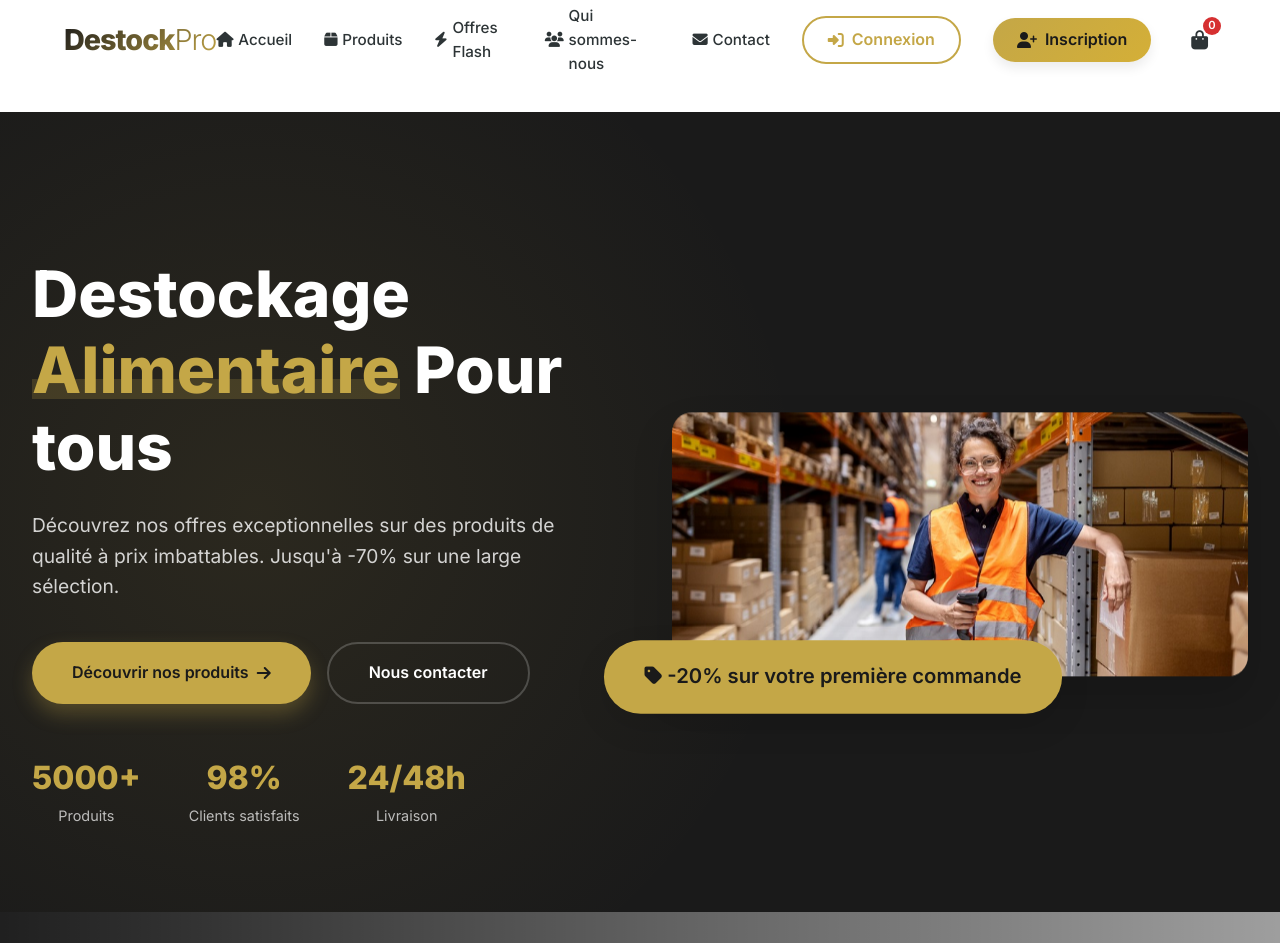
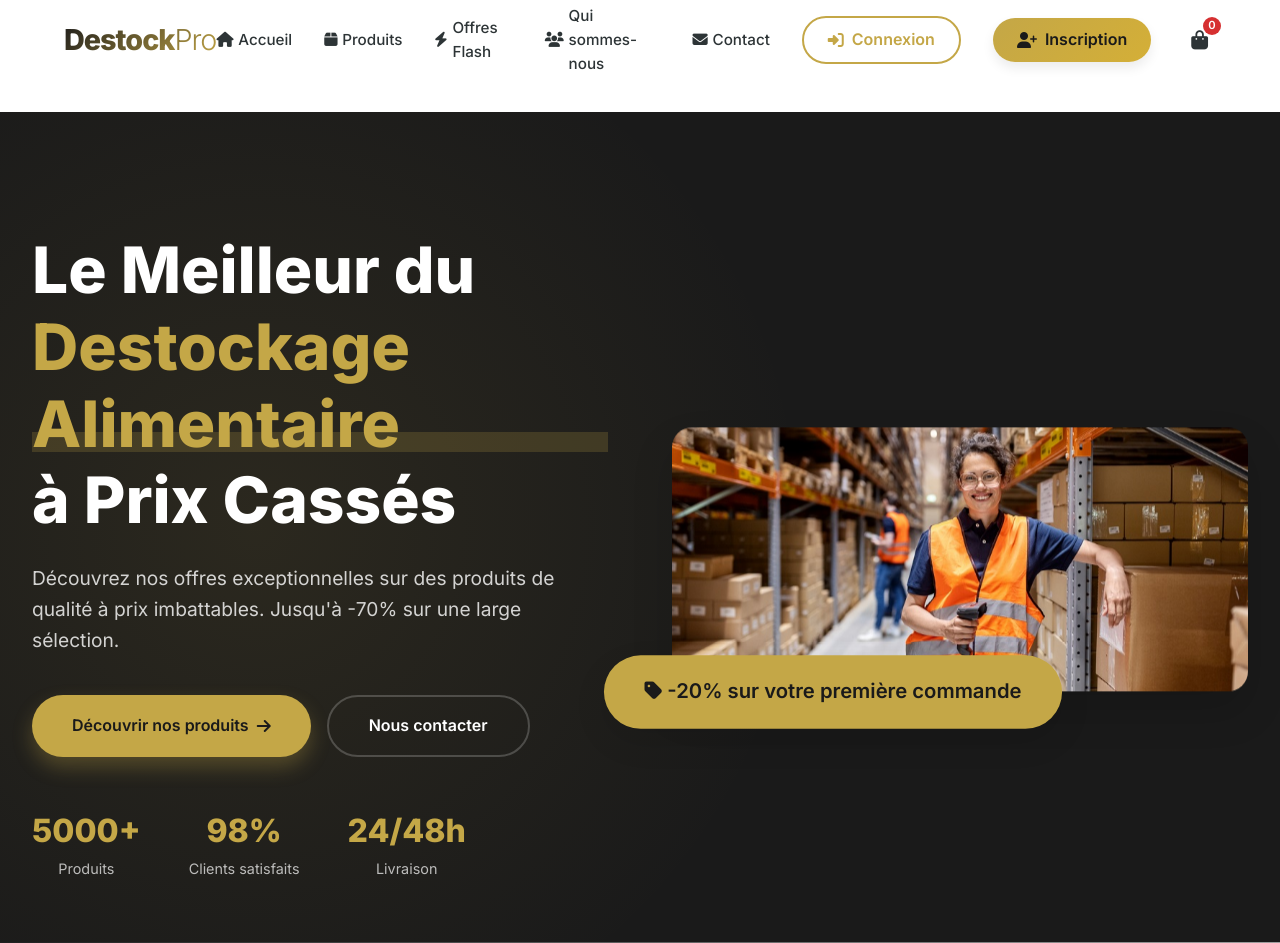
Before and after one commit to Destockagealimentaire/destockplus, a Flask app: template templates/index.html in a window 1280 px wide. Shown: the top 943 px of the page. Run offline with Flask 3, Linux system fonts and the light colour scheme; the template is opened without the code that fills it, so the values that code supplies are empty; parts of the project's set-up code (start-up, migrations or seed data) failed here and were passed over; some libraries are stand-ins or nearby versions; grey boxes are pictures that could not be loaded.

Commit message:
Update index.html

```diff
--- a/templates/index.html
+++ b/templates/index.html
@@ -12,7 +12,7 @@
     <div class="hero-particles"></div>
     <div class="hero-content-modern">
         <div class="hero-text-modern">
-            <h1>Destockage <span>Alimentaire</span> Pour tous</h1>
+            <h1>Le Meilleur du <span>Destockage Alimentaire</span> à Prix Cassés</h1>
             <p class="hero-description">Découvrez nos offres exceptionnelles sur des produits de qualité à prix imbattables. Jusqu'à -70% sur une large sélection.</p>
             <div class="hero-buttons-modern">
                 <a href="/produits" class="hero-btn-primary">Découvrir nos produits <i class="fas fa-arrow-right"></i></a>
```
